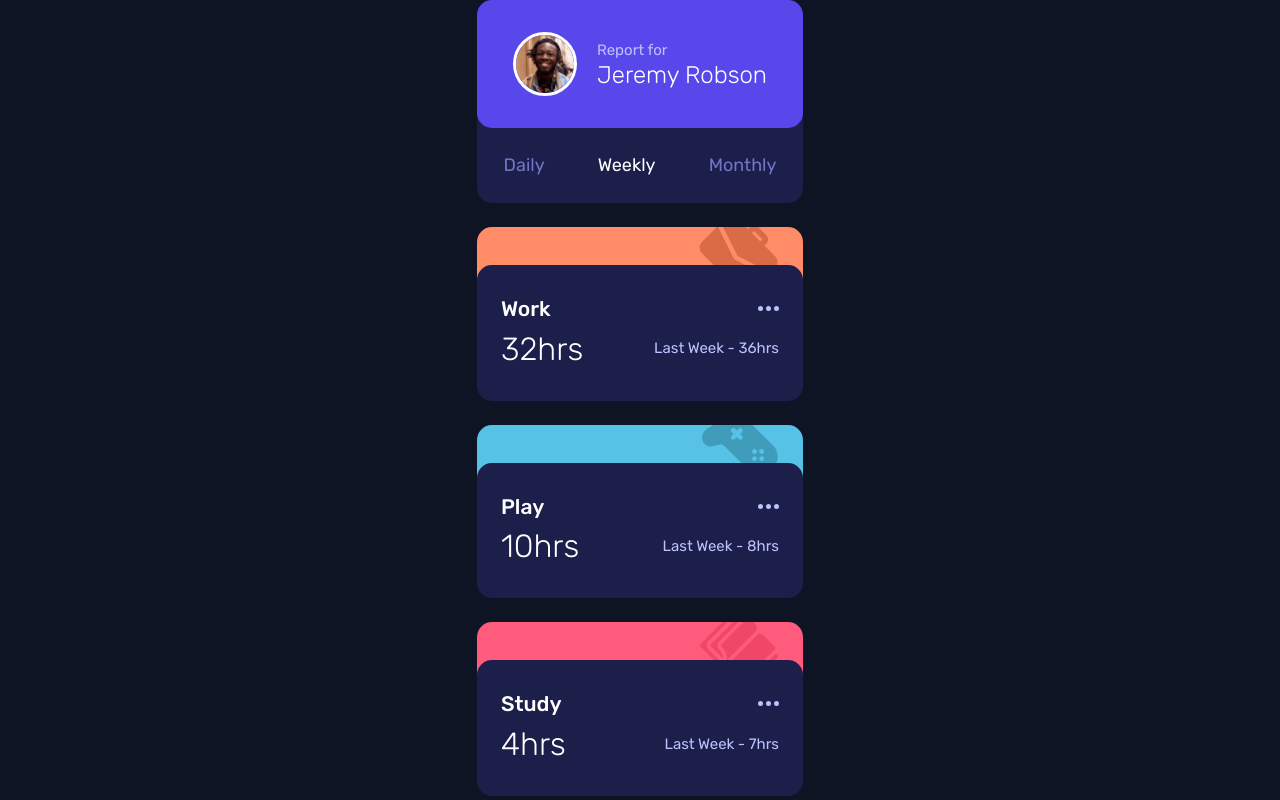
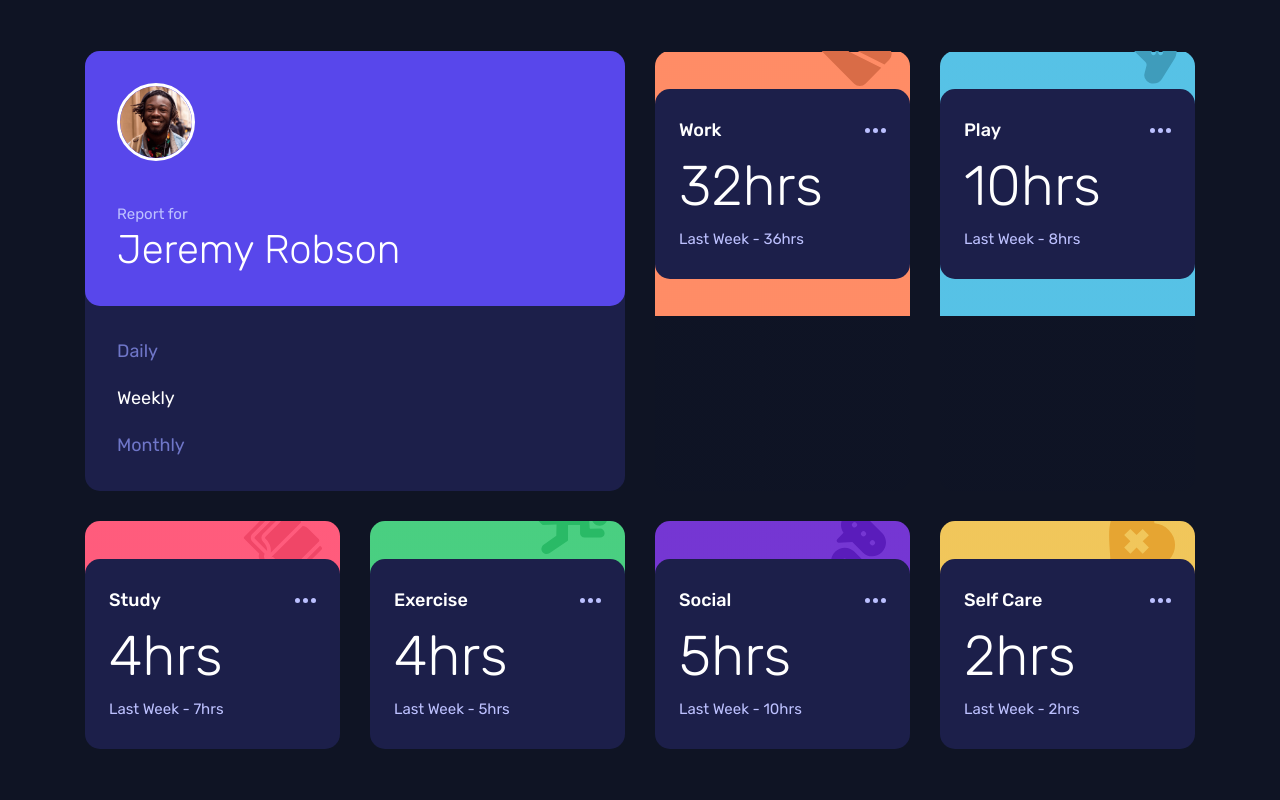
Before and after one commit to MattPahuta/time-tracking-dashboard, a plain HTML site: page index.html in a window 1280 px wide. Shown: the top 800 px of the page. Drawn offline with Linux system fonts and the light colour scheme.

Commit message:
Adjust markup structure, add tablet view grid and styles

```diff
--- a/css/style.css
+++ b/css/style.css
@@ -101,17 +101,19 @@ p, h1, h2, h3, h4, h5, h6 {
 /* BASE STYLES */
 body {
   min-height: 100vh;
-  display: grid;
-  place-items: center;
+  display: flex;
+  justify-content: center;
+  align-items: center;
   font-family: var(--ff-primary);
   font-size: var(--fs-400);
   color: var(--clr-white);
   background: var(--bg-primary);
 }
 
-/* main {
+main {
+  max-width: 100%;
   padding: 0 1.5rem;
-} */
+}
 
 /* @media (min-width: 600px) {
   body {
@@ -121,10 +123,28 @@ body {
   }
 } */
 
+/* Typography */
+
+h1, h2 {
+  line-height: 1.2;
+}
+
+.dashboard-container h3 {
+  font-size: var(--fs-400);
+}
+
 .dashboard-container {
+  width: 100%;
+  max-width: 1120px;
   display: grid;
   gap: 1.5rem;
 }
+
+.dashboard-card {
+  /* max-width: 327px; */
+}
+
+
 
 
 /* User Card Styles */
@@ -159,7 +179,6 @@ body {
 .user-card-title h1 {
   font-size: var(--fs-600);
   font-weight: var(--fw-light);
-  line-height: 28px;
 }
 
 .user-card-title p {
@@ -246,3 +265,49 @@ body {
 .selected {
   color: var(--clr-white);
 }
+
+@media (min-width: 600px) {
+  .dashboard-container {
+    gap: 1.875rem;
+    grid-template-columns: repeat(auto-fit, minmax(255px, 1fr));
+  }
+  .user-card {
+    grid-column: 1 / span 2;
+  }
+
+  .user-card-details,
+  .period-selectors {
+    padding: 2rem;
+    flex-direction: column;
+    align-items: flex-start;
+  }
+
+  .user-card-details {
+    gap: 2.625rem;
+  }
+
+  .user-card-details img {
+    width: 4.875rem;
+  }
+  .user-card-details h1 {
+    font-size: var(--fs-800);
+  }
+  .period-selectors {
+    gap: 1.25rem;
+  }
+
+  /* result cards */
+  .result-body {
+    flex-direction: column;
+    align-items: flex-start;
+  }
+
+  .current-result {
+    font-size: var(--fs-900);
+  }
+
+}
+
+@media (min-width: 960px) {
+
+}
--- a/index.html
+++ b/index.html
@@ -33,7 +33,7 @@
       </div>
 
       <!-- work result -->
-      <div class="work result-card">
+      <div class="work result-card dashboard-card">
         <div class="result-card-inner">
           <div class="result-header">
             <h3>Work</h3>
@@ -48,7 +48,7 @@
 
 
       <!-- play result -->
-      <div class="play result-card">
+      <div class="play result-card dashboard-card">
         <div class="result-card-inner">
           <div class="result-header">
             <h3>Play</h3>
@@ -62,7 +62,7 @@
       </div>
 
       <!-- study result -->
-      <div class="study result-card">
+      <div class="study result-card dashboard-card">
         <div class="result-card-inner">
           <div class="result-header">
             <h3>Study</h3>
@@ -76,7 +76,7 @@
       </div>
 
       <!-- exercise result -->
-      <div class="exercise result-card">
+      <div class="exercise result-card dashboard-card">
         <div class="result-card-inner">
           <div class="result-header">
             <h3>Exercise</h3>
@@ -90,7 +90,7 @@
       </div>
 
       <!-- social result -->
-      <div class="social result-card">
+      <div class="social result-card dashboard-card">
         <div class="result-card-inner">
           <div class="result-header">
             <h3>Social</h3>
@@ -104,7 +104,7 @@
       </div>
 
       <!-- self care result -->
-      <div class="self-care result-card">
+      <div class="self-care result-card dashboard-card">
         <div class="result-card-inner">
           <div class="result-header">
             <h3>Self Care</h3>
```
